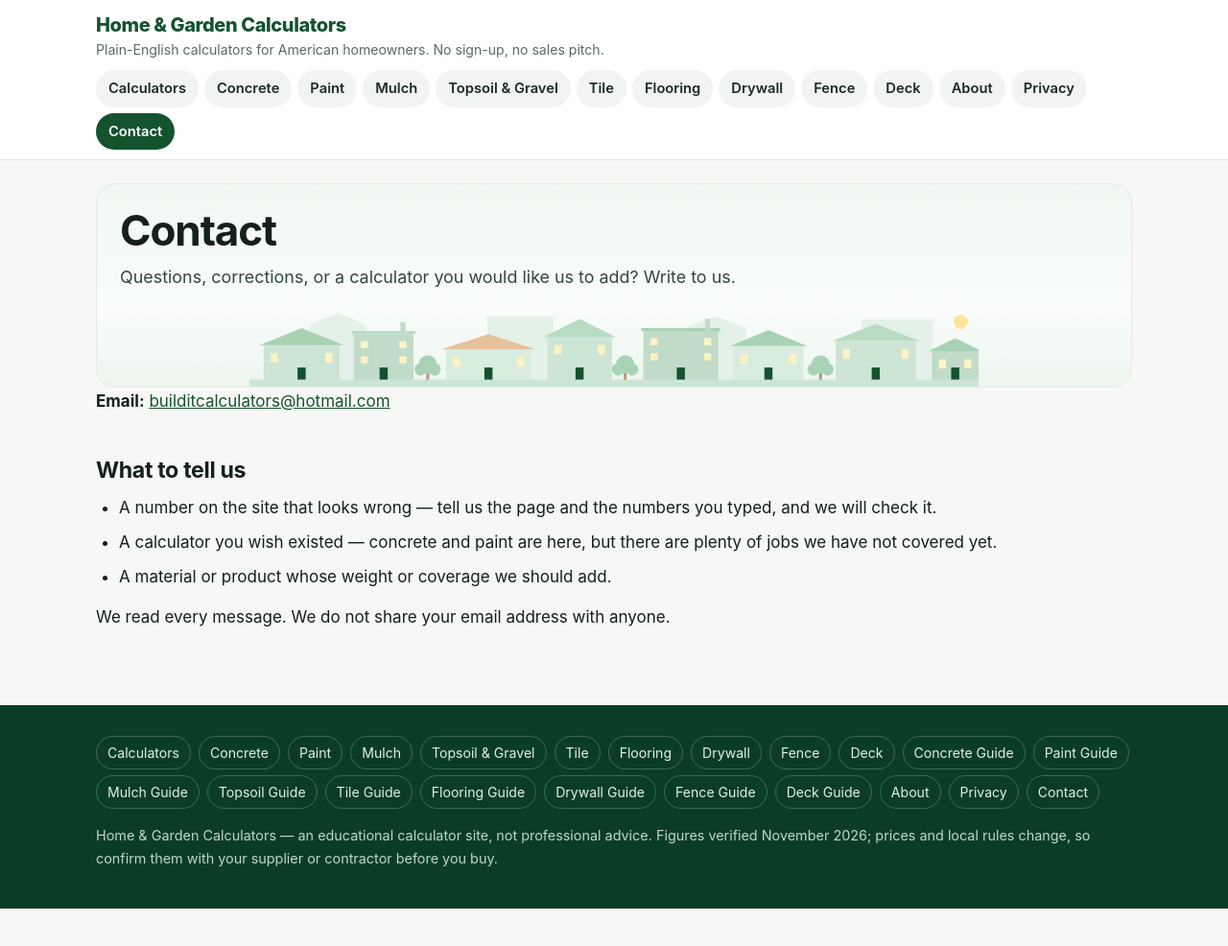
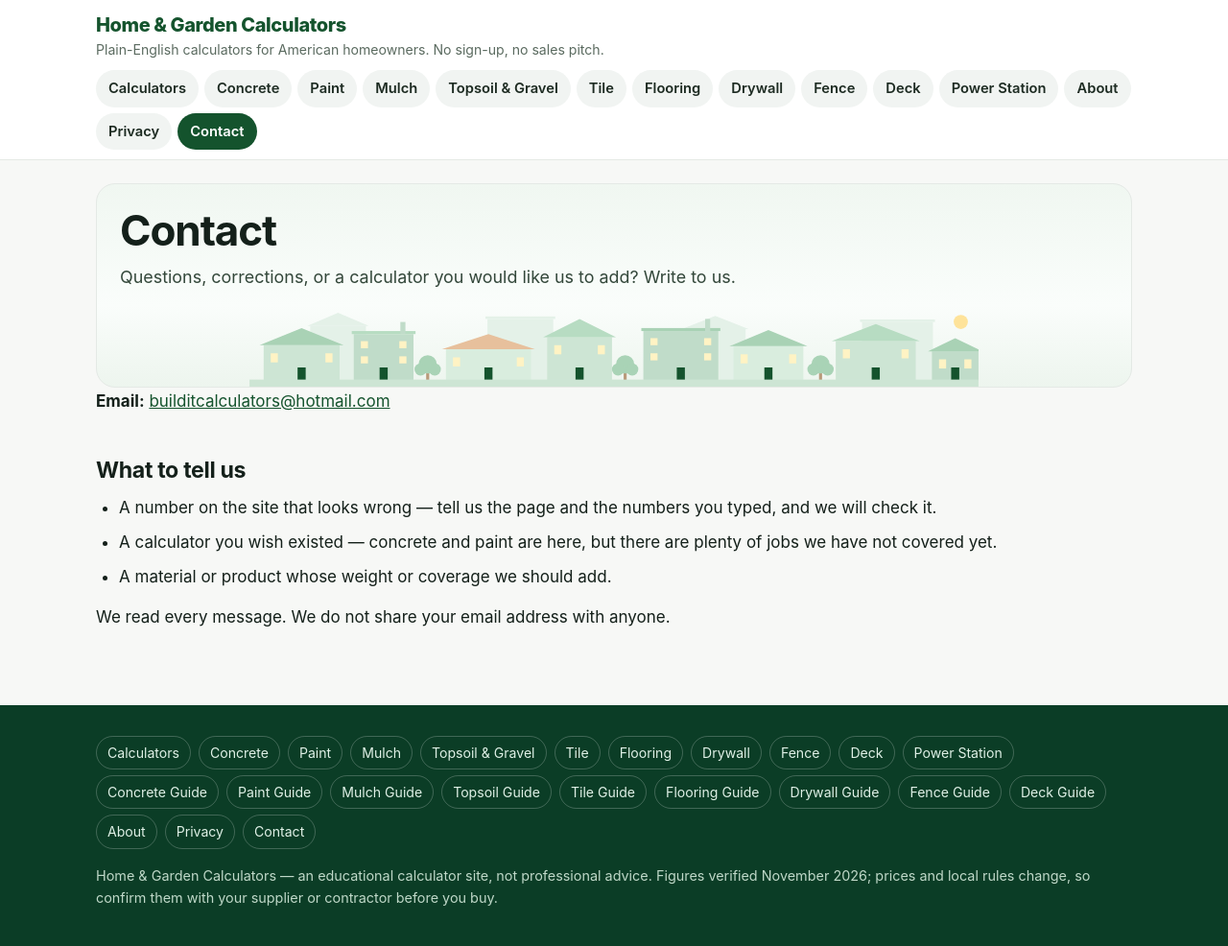
Before and after one commit to stockpickoftheday/builditcalculators, a plain HTML site: page contact.html in a window 1280 px wide. Shown: the whole page at 96% size. Before the commit the page ends 947 px from the top, so only its background shows below. Drawn offline with Linux system fonts and the light colour scheme.

Commit message:
Add Power Station link to site navigation

```diff
--- a/contact.html
+++ b/contact.html
@@ -38,6 +38,7 @@
       <a href="drywall.html">Drywall</a>
       <a href="fence.html">Fence</a>
       <a href="deck.html">Deck</a>
+      <a href="power-station.html">Power Station</a>
       <a href="about.html">About</a>
       <a href="privacy.html">Privacy</a>
       <a href="contact.html" class="current">Contact</a>
@@ -83,6 +84,7 @@
       <a href="drywall.html">Drywall</a>
       <a href="fence.html">Fence</a>
       <a href="deck.html">Deck</a>
+      <a href="power-station.html">Power Station</a>
       <a href="how-much-concrete-do-i-need.html">Concrete Guide</a>
       <a href="how-much-paint-do-i-need.html">Paint Guide</a>
       <a href="how-much-mulch-do-i-need.html">Mulch Guide</a>
```
Also changed, not shown: how-many-deck-boards-do-i-need.html (+2 -0 lines), how-many-fence-pickets-and-posts-do-i-need.html (+2 -0 lines), how-much-concrete-do-i-need.html (+2 -0 lines), how-much-drywall-do-i-need.html (+2 -0 lines), how-much-flooring-do-i-need.html (+2 -0 lines), how-much-mulch-do-i-need.html (+2 -0 lines), how-much-paint-do-i-need.html (+2 -0 lines), how-much-tile-do-i-need.html (+2 -0 lines), how-much-topsoil-or-gravel-do-i-need.html (+2 -0 lines).
